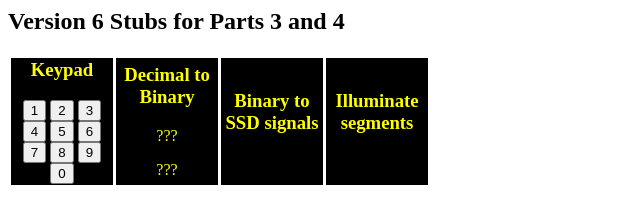
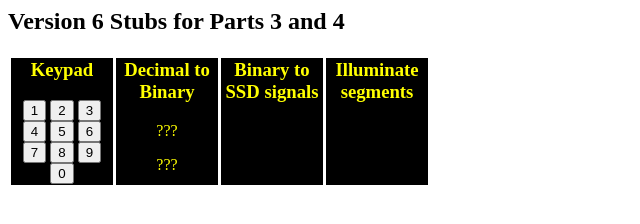
Before and after one commit to Ayomidee/INF1339-WEEK1, a plain HTML site: page docs/v06.html in a window 1280 px wide. Shown: the whole page, without its empty margins (0-640 px from the left). Drawn offline with Linux system fonts and the light colour scheme.

Commit message:
Update v06.html

```diff
--- a/docs/v06.html
+++ b/docs/v06.html
@@ -11,7 +11,8 @@
                   text-align: center;
                   background-color: black;
                   border-color: white;
-                  color: yellow;}
+                  color: yellow;
+                  vertical-align: top;}
       </style>
       <script>
       function display(number) {
```
